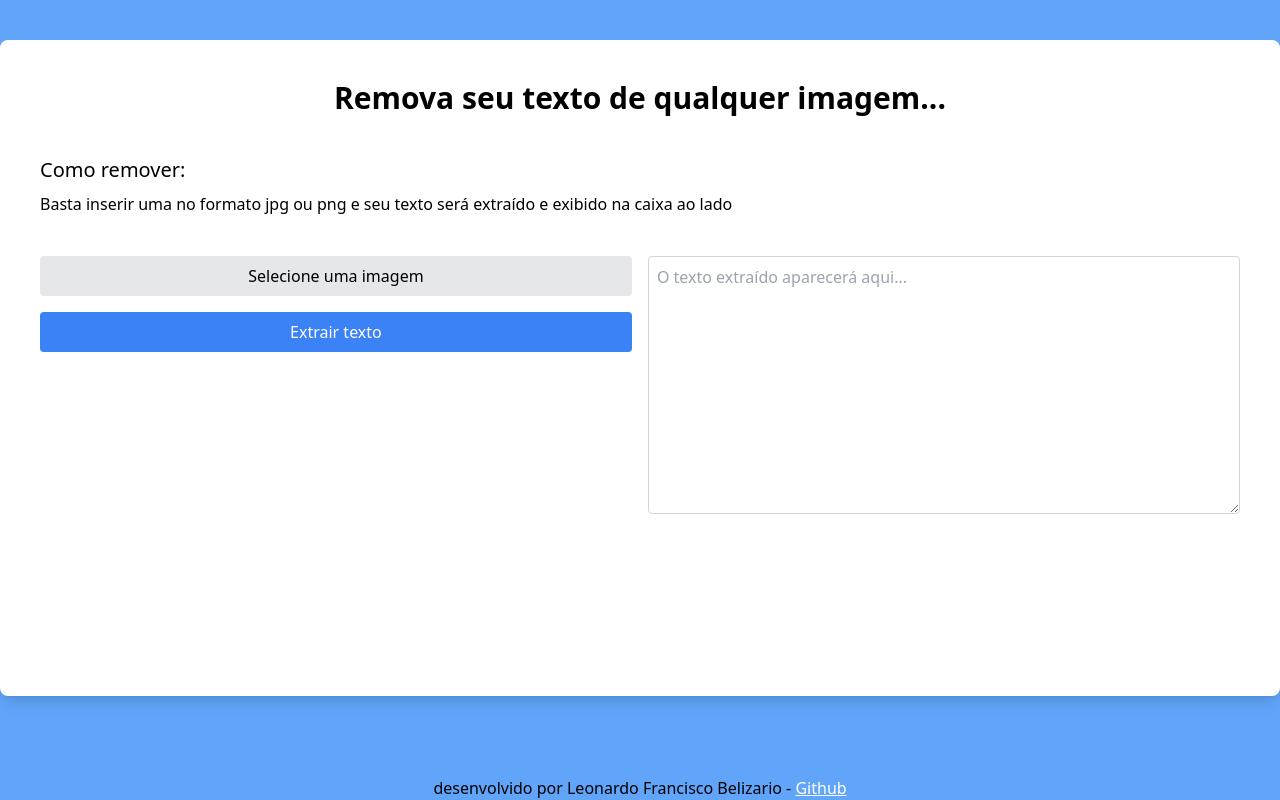
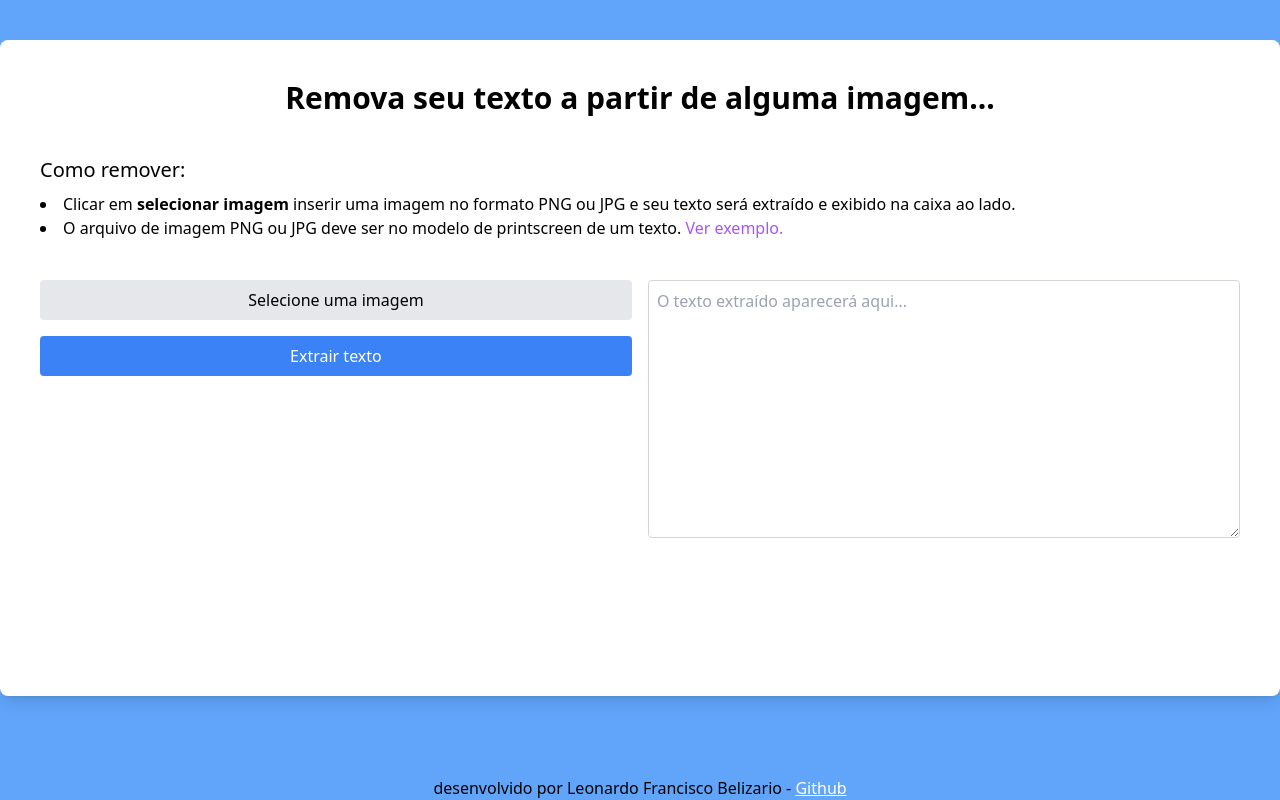
Before and after one commit to belizario87/extract-text-from-img, a website: page public/index.html in a window 1280 px wide. Drawn offline with nearby package versions, Linux system fonts and the light colour scheme.

Commit message:
fix(index.html): transformando o paragrafo para uma lista

```diff
--- a/public/index.html
+++ b/public/index.html
@@ -14,15 +14,24 @@
     >
       <section class="text-center mb-10">
         <h1 class="text-3xl font-bold mb-4">
-          Remova seu texto de qualquer imagem...
+          Remova seu texto a partir de alguma imagem...
         </h1>
       </section>
       <section>
         <h3 class="text-xl mb-2">Como remover:</h3>
-        <p>
-          Basta inserir uma no formato jpg ou png e seu texto será extraído e
-          exibido na caixa ao lado
-        </p>
+        <ul class="list-disc list-inside">
+          <li class>
+            Clicar em <b>selecionar imagem</b> inserir uma imagem no formato PNG
+            ou JPG e seu texto será extraído e exibido na caixa ao lado.
+          </li>
+          <li>
+            O arquivo de imagem PNG ou JPG deve ser no modelo de printscreen de
+            um texto.
+            <a class="text-purple-500" href="http://localhost:8888/exemplo"
+              >Ver exemplo.</a
+            >
+          </li>
+        </ul>
       </section>
       <section class="flex space-x-4 mt-10">
         <form class="w-1/2" id="image-form" action="POST">
```
